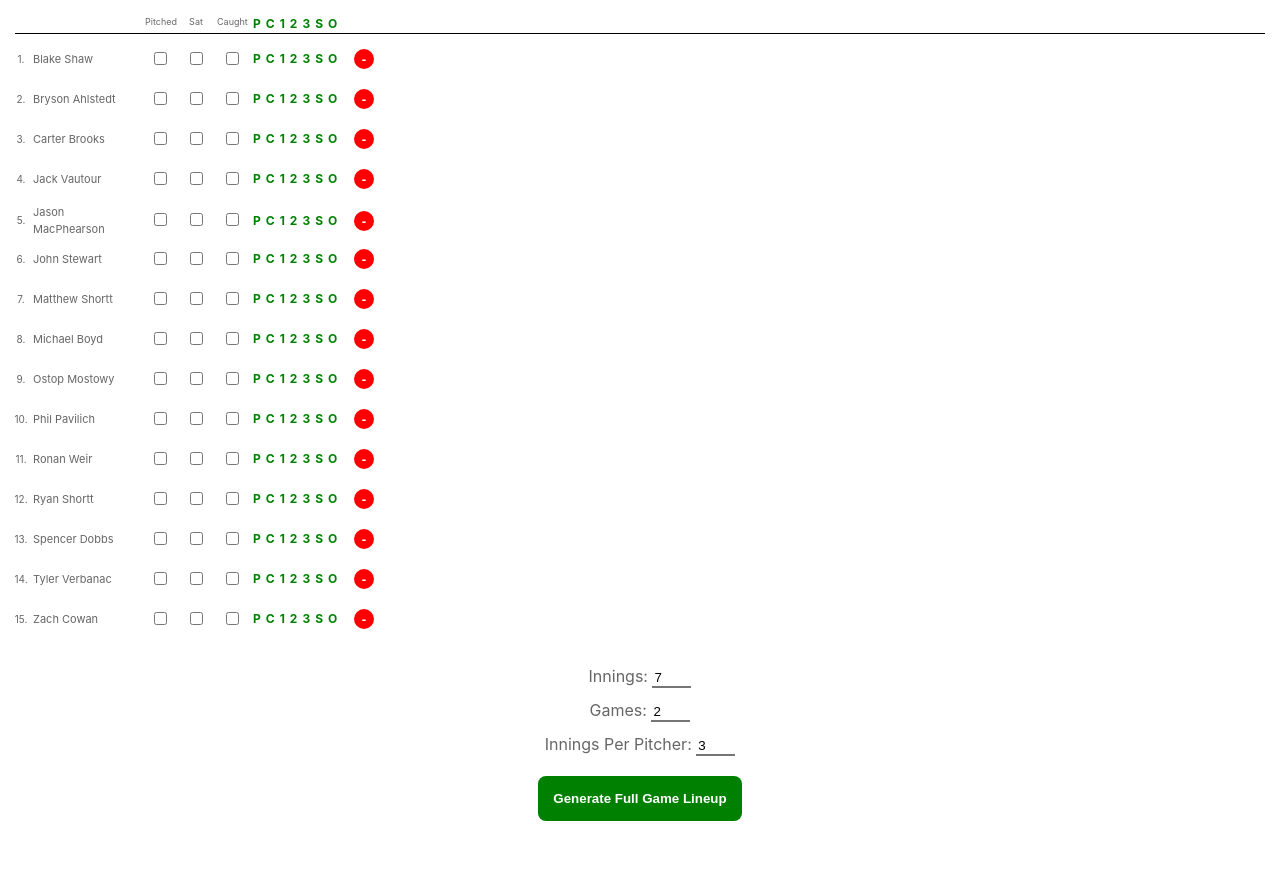
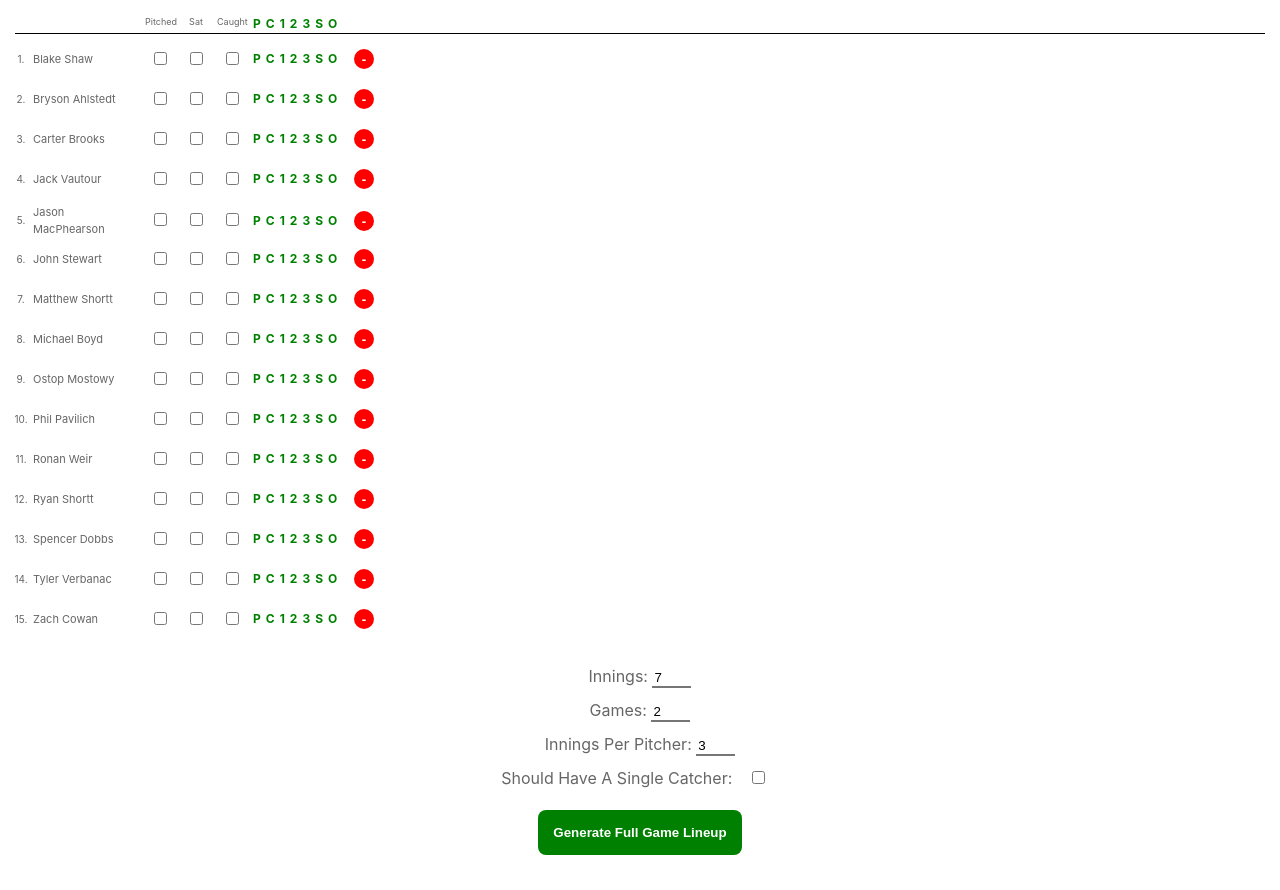
Before and after one commit to ryanepshortt/personal-site, a React (Create React App) app: page /softball in a window 1280 px wide. Before the commit the page ends 856 px from the top, so only its background shows below. Built offline with nearby package versions, Linux system fonts and the light colour scheme.

Commit message:
Added option for a single catcher all game

```diff
--- a/src/components/softball/controls/Controls.jsx
+++ b/src/components/softball/controls/Controls.jsx
@@ -9,6 +9,7 @@ function Controls() {
     onPitcherInningsChange,
     onInningsChange,
     onGamesChange,
+    onShouldReuseCatcherChange,
   } = useContext(SoftballContext);
 
   return (
@@ -47,6 +48,17 @@ function Controls() {
             />
           </label>
         </div>
+        <div className="innings">
+          <label htmlFor="shouldReuseCatcher">
+            Should Have A Single Catcher:{"  "}
+            <input
+              type="checkbox"
+              checked={options.shouldReuseCatcher}
+              onChange={onShouldReuseCatcherChange}
+              id="shouldReuseCatcher"
+            />
+          </label>
+        </div>
       </div>
       <div className="button-section">
         <button
--- a/src/contexts/Softball.jsx
+++ b/src/contexts/Softball.jsx
@@ -10,7 +10,7 @@ const initialoptions = {
   innings: 7,
   games: 2,
   pitcherInnings: 3,
-  shouldReuseCatcher: true,
+  shouldReuseCatcher: false,
 };
 
 const initialState = {
@@ -101,6 +101,13 @@ function SoftballProvider({ children }) {
     }));
   }, []);
 
+  const onShouldReuseCatcherChange = useCallback(() => {
+    setOptions((currentOptions) => ({
+      ...currentOptions,
+      shouldReuseCatcher: !currentOptions.shouldReuseCatcher,
+    }));
+  }, []);
+
   const getPositionFromLineupForPlayer = (lineup, playerId) => {
     return PositionIdToLabelMap[
       Object.keys(lineup).find((positionId) =>
@@ -188,6 +195,7 @@ function SoftballProvider({ children }) {
       getPositionFromLineupForPlayer,
       flipAllFields,
       flipAllEligiblePositions,
+      onShouldReuseCatcherChange,
     }),
     [players, fullGameLineup, options, generateFullGameLineup],
   );
```
